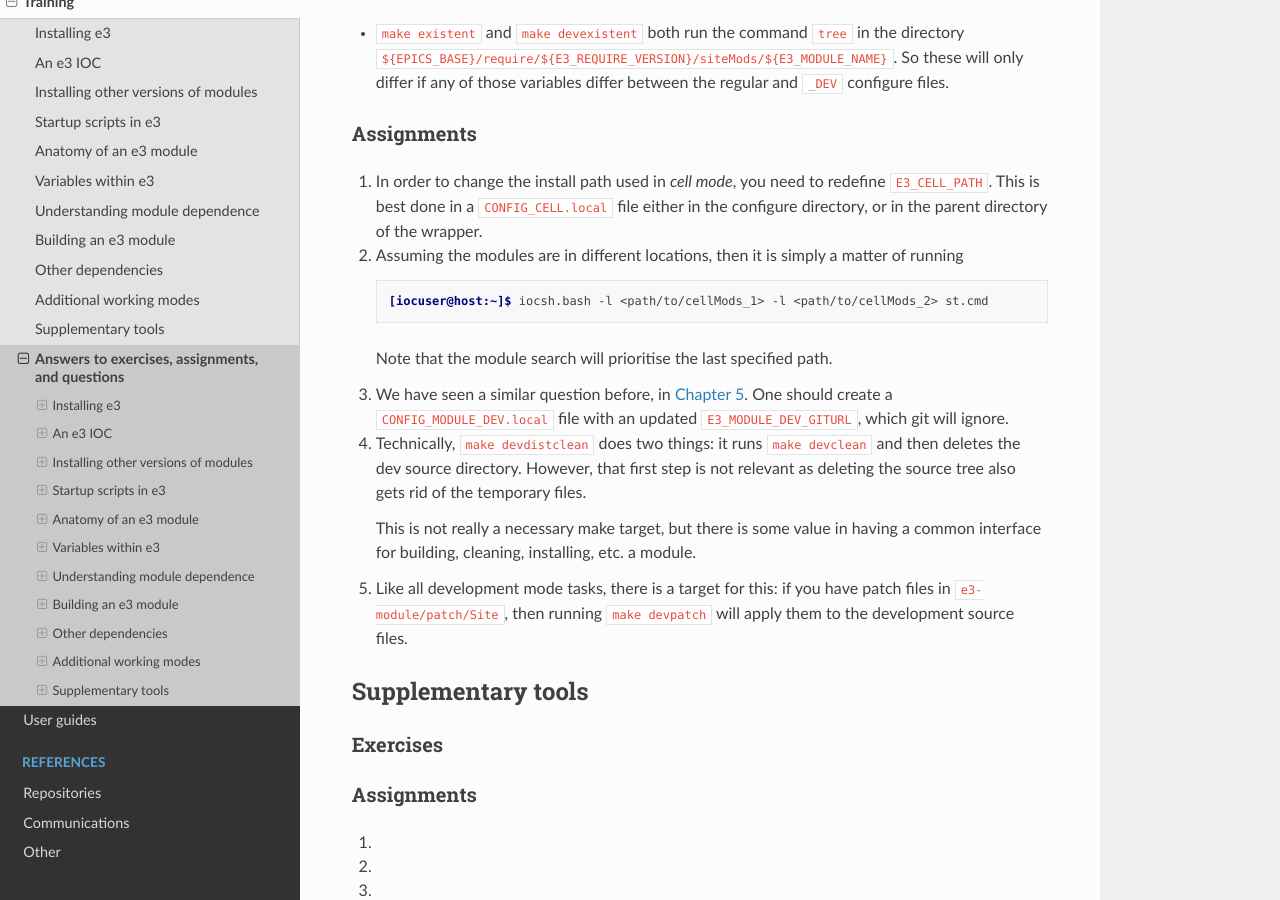
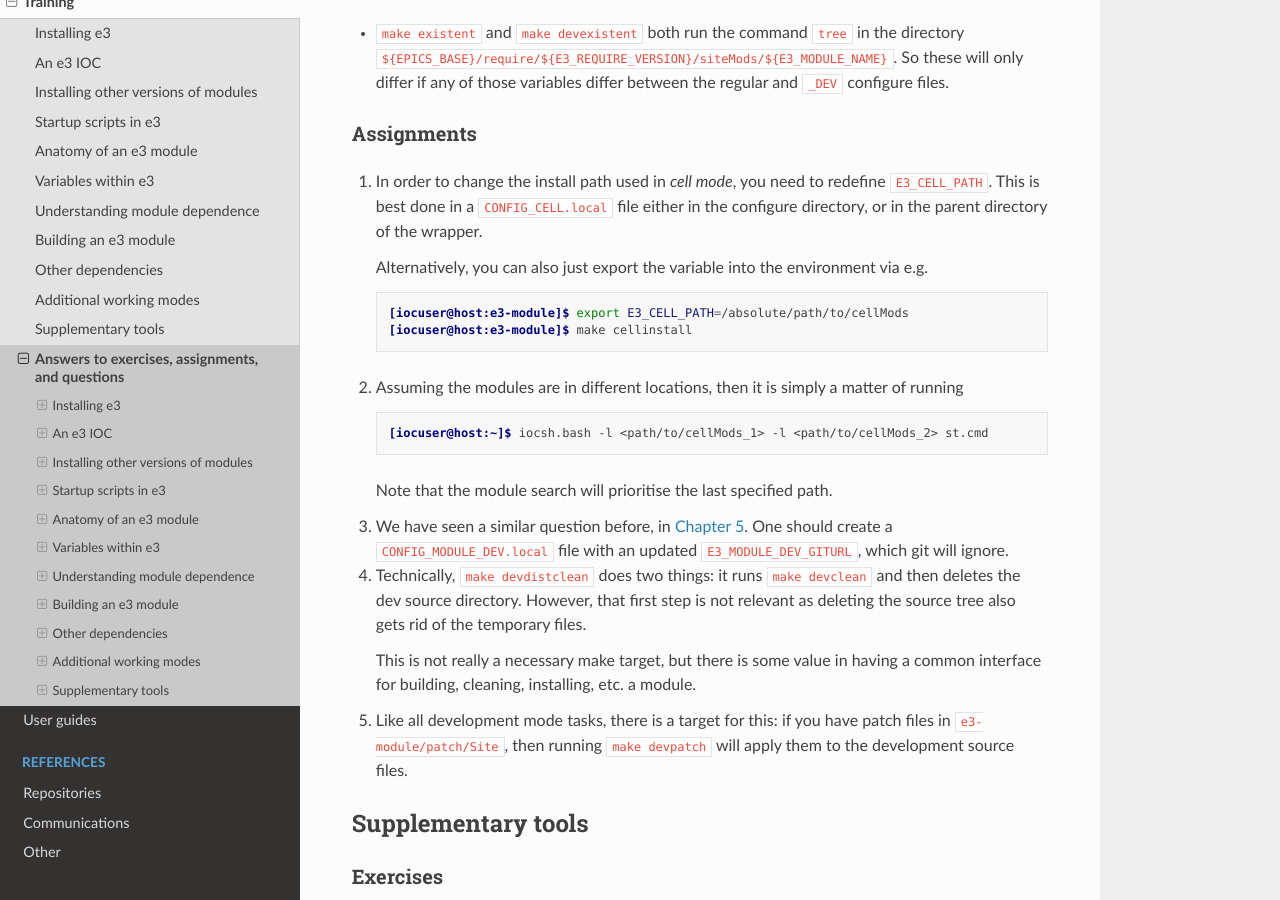
Before and after one commit to ttkorhonen/e3pages, a Sphinx documentation site: the page built from docs/kb/training/workbook/99_exercise_answers.md, in a window 1280 px wide and 900 px high, scrolled down 11720 px. Built offline with Sphinx 7.4.7 and the Read the Docs theme 2.0.0, drawn with Linux system fonts in a browser that asks for light colours.

Commit message:
Added mention of exporting E3_CELL_PATH

````diff
--- a/docs/kb/training/workbook/99_exercise_answers.md
+++ b/docs/kb/training/workbook/99_exercise_answers.md
@@ -573,6 +573,12 @@ None
 
 ### Assignments
 1. In order to change the install path used in *cell mode*, you need to redefine `E3_CELL_PATH`. This is best done in a `CONFIG_CELL.local` file either in the configure directory, or in the parent directory of the wrapper.
+
+   Alternatively, you can also just export the variable into the environment via e.g.
+   ```console
+   [iocuser@host:e3-module]$ export E3_CELL_PATH=/absolute/path/to/cellMods
+   [iocuser@host:e3-module]$ make cellinstall
+   ```
 2. Assuming the modules are in different locations, then it is simply a matter of running
    ```console
    [iocuser@host:~]$ iocsh.bash -l <path/to/cellMods_1> -l <path/to/cellMods_2> st.cmd
````
